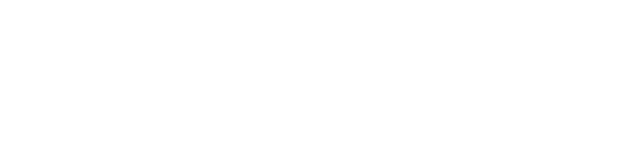
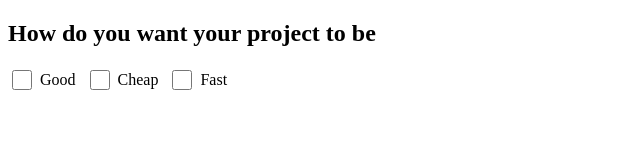
Before and after one commit to acciojob/toggler-js-Rashmi-Salunkhe, a website: page main.html in a window 1280 px wide. Shown: the whole page, without its empty margins (0-640 px from the left). Drawn offline with Linux system fonts and the light colour scheme.

Commit message:
created a submission

```diff
--- a/main.html
+++ b/main.html
@@ -1,16 +1,29 @@
 <!DOCTYPE html>
+<html lang="en">
+<head>
+    <meta charset="UTF-8">
+    <meta name="viewport" content="width=device-width, initial-scale=1.0">
+    <title>Project Requirement Toggler</title>
+    <link rel="stylesheet" href="styles.css">
+</head>
+<body>
+    <h2>How do you want your project to be</h2>
 
-<html>
+    <div class="toggle-container">
+        <div class="g1">
+            <input type="checkbox" id="good" class="toggle">
+            <span>Good</span>
+        </div>
+        <div class="g2">
+            <input type="checkbox" id="cheap" class="toggle">
+            <span>Cheap</span>
+        </div>
+        <div class="g3">
+            <input type="checkbox" id="fast" class="toggle">
+            <span>Fast</span>
+        </div>
+    </div>
 
-<head>
-	<link rel="stylesheet" href="styles.css">
-</head>
-
-<body>
-	<!-- the entire body must be written by student -->
-    <script type="text/javascript" src="./script.js">
-</script>
-
+    <script src="script.js"></script>
 </body>
-
 </html>
--- a/script.js
+++ b/script.js
@@ -1 +1,14 @@
 //your JS code here. If required.
+const checkboxes = document.querySelectorAll('.toggle');
+
+checkboxes.forEach(checkbox => {
+    checkbox.addEventListener('change', function() {
+        // Filter the checkboxes to find the ones that are checked
+        const checkedCheckboxes = Array.from(checkboxes).filter(cb => cb.checked);
+
+        // If more than 2 checkboxes are checked, uncheck the first one checked
+        if (checkedCheckboxes.length > 2) {
+            checkedCheckboxes[0].checked = false;
+        }
+    });
+});
--- a/styles.css
+++ b/styles.css
@@ -1 +1,26 @@
 /*  your css code here. If applicable */
+.toggle-container {
+    display: flex;
+    gap: 10px;
+    margin-top: 20px;
+}
+
+.toggle-container div {
+    display: flex;
+    align-items: center;
+    gap: 5px;
+}
+
+input[type="checkbox"] {
+    width: 20px;
+    height: 20px;
+    cursor: pointer;
+}
+
+input[type="checkbox"]:checked {
+    background-color: #4CAF50;
+}
+
+span {
+    font-size: 16px;
+}
```
